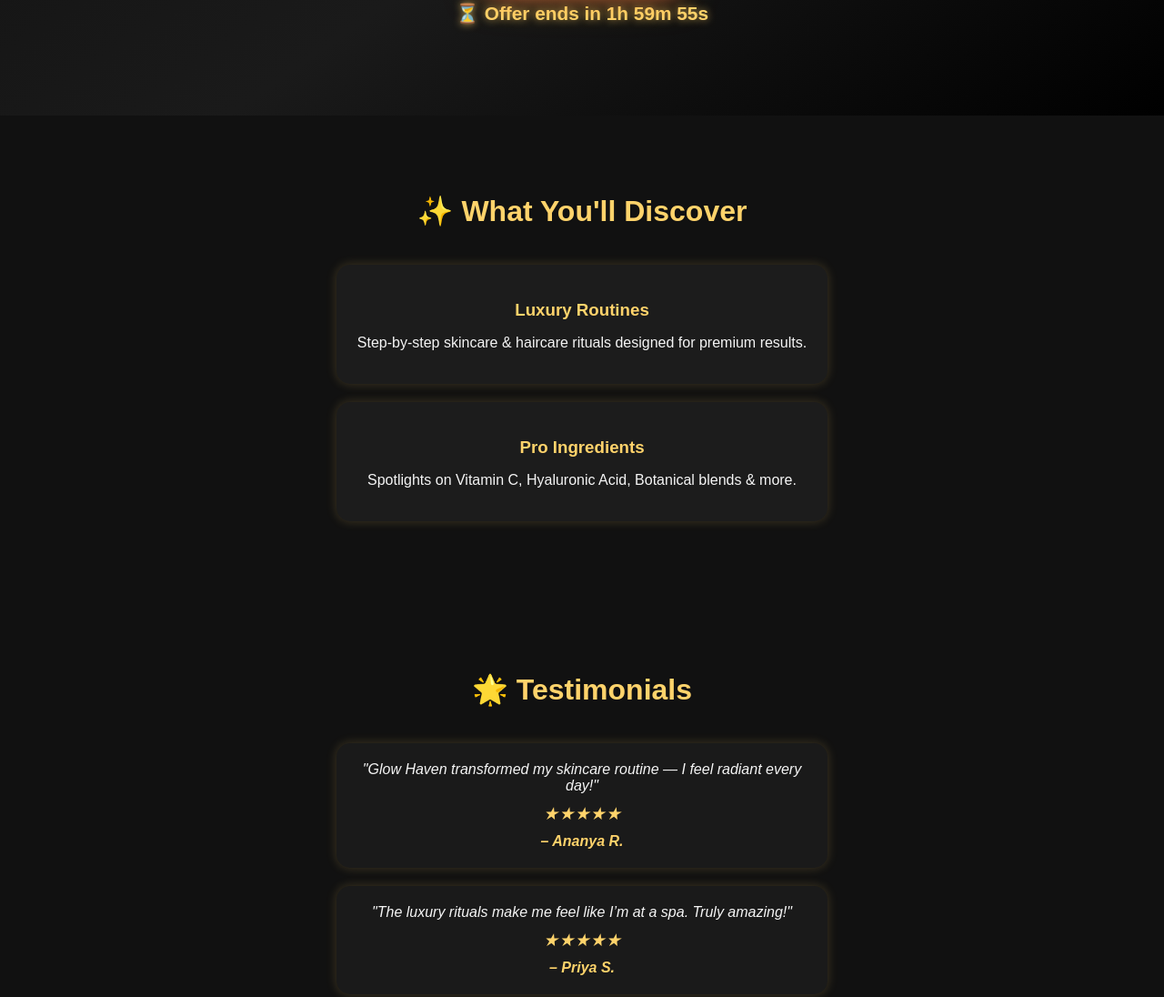
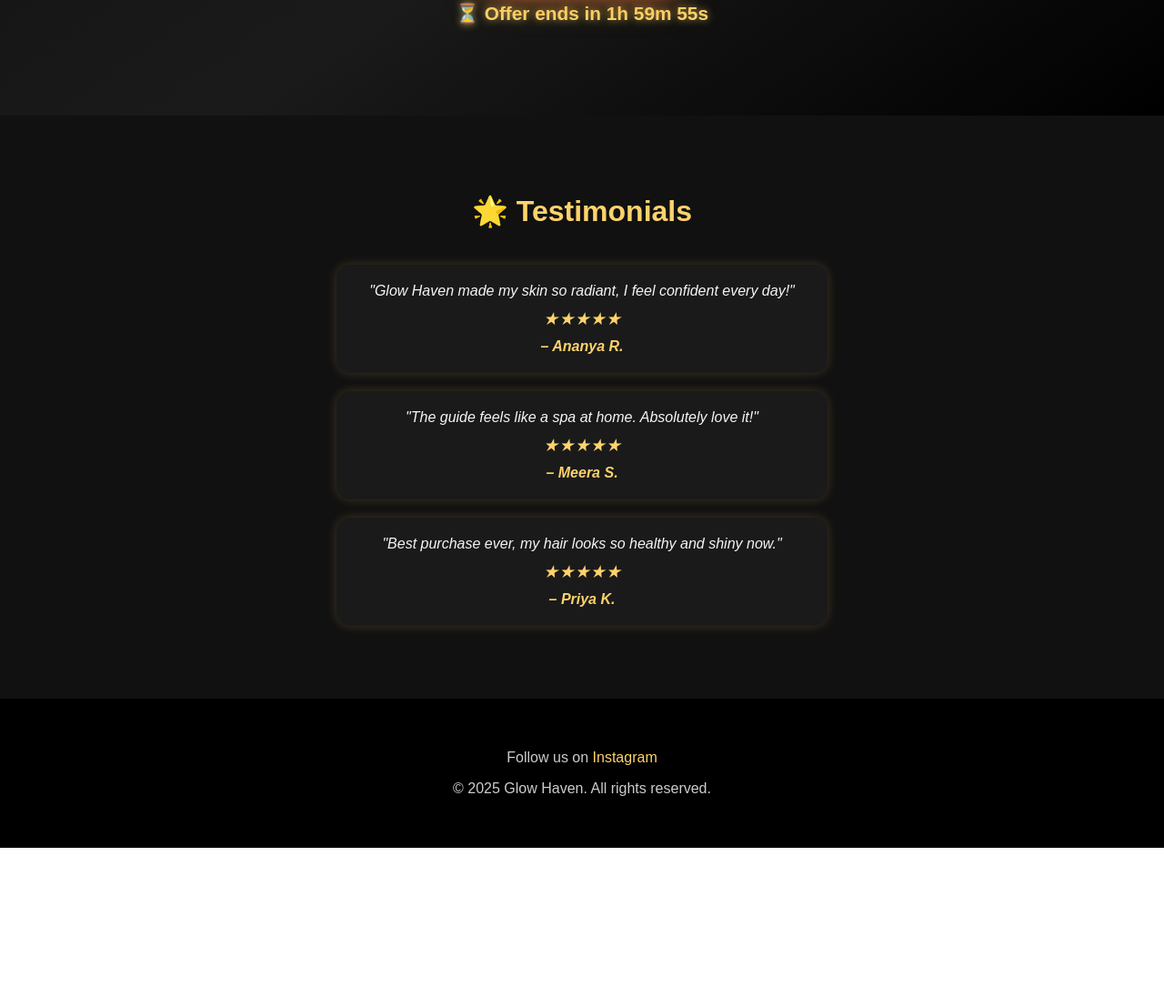
Before and after one commit to glow-haven/friend-landing, a plain HTML site: page index.html in a window 1280 px wide. Shown: the part 476-1572 px from the top of the page at 91% size. After the commit the page ends 1408 px from the top, so only its background shows below. Drawn offline with Linux system fonts and the light colour scheme.

Commit message:
Update index.html

```diff
--- a/index.html
+++ b/index.html
@@ -144,33 +144,6 @@
       text-shadow: 0 0 8px rgba(255, 211, 107, 0.7);
     }
 
-    /* Features Section */
-    .features {
-      text-align: center;
-      padding: 60px 20px;
-      background: #111;
-    }
-
-    .features h2 {
-      font-size: 2rem;
-      margin-bottom: 40px;
-      color: #ffd36b;
-    }
-
-    .feature-box {
-      background: #1c1c1c;
-      margin: 20px auto;
-      padding: 20px;
-      max-width: 500px;
-      border-radius: 15px;
-      box-shadow: 0 0 12px rgba(255, 211, 107, 0.2);
-    }
-
-    .feature-box h3 {
-      margin-bottom: 10px;
-      color: #ffd36b;
-    }
-
     /* Testimonials */
     .testimonials {
       text-align: center;
@@ -201,7 +174,6 @@
       color: #ffd36b;
     }
 
-    /* Star rating */
     .stars {
       color: #ffd36b;
       font-size: 1.2rem;
@@ -234,7 +206,6 @@
       <img src="logo.png" alt="Glow Haven Logo">
     </a>
     <nav>
-      <a href="#features">Features</a>
       <a href="#testimonials">Testimonials</a>
     </nav>
   </header>
@@ -255,36 +226,23 @@
     </div>
   </section>
 
-  <!-- Features -->
-  <section id="features" class="features">
-    <h2>✨ What You'll Discover</h2>
-    <div class="feature-box">
-      <h3>Luxury Routines</h3>
-      <p>Step-by-step skincare & haircare rituals designed for premium results.</p>
-    </div>
-    <div class="feature-box">
-      <h3>Pro Ingredients</h3>
-      <p>Spotlights on Vitamin C, Hyaluronic Acid, Botanical blends & more.</p>
-    </div>
-  </section>
-
   <!-- Testimonials -->
   <section id="testimonials" class="testimonials">
     <h2>🌟 Testimonials</h2>
     <div class="testimonial">
-      "Glow Haven transformed my skincare routine — I feel radiant every day!"
+      "Glow Haven made my skin so radiant, I feel confident every day!"
       <div class="stars">★★★★★</div>
       <span>– Ananya R.</span>
     </div>
     <div class="testimonial">
-      "The luxury rituals make me feel like I’m at a spa. Truly amazing!"
+      "The guide feels like a spa at home. Absolutely love it!"
       <div class="stars">★★★★★</div>
-      <span>– Priya S.</span>
+      <span>– Meera S.</span>
     </div>
     <div class="testimonial">
-      "I was hesitant at first, but my hair has never been this healthy!"
+      "Best purchase ever, my hair looks so healthy and shiny now."
       <div class="stars">★★★★★</div>
-      <span>– Meera K.</span>
+      <span>– Priya K.</span>
     </div>
   </section>
 
@@ -310,7 +268,7 @@
         if (time > 0) {
           time--;
         } else {
-          time = 2 * 60 * 60; // Reset timer
+          time = 2 * 60 * 60; // Reset timer when it hits 0
         }
       }
 
```
